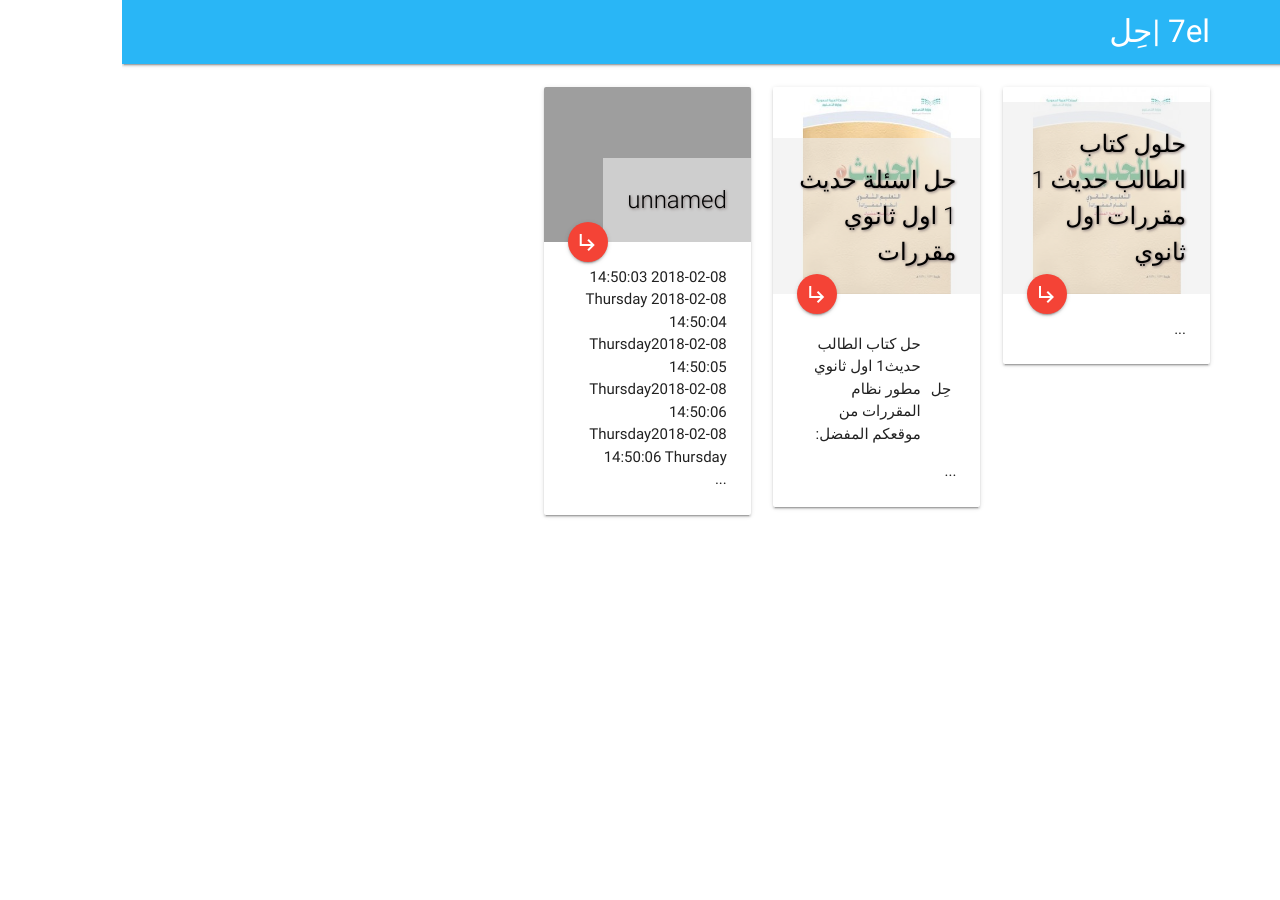
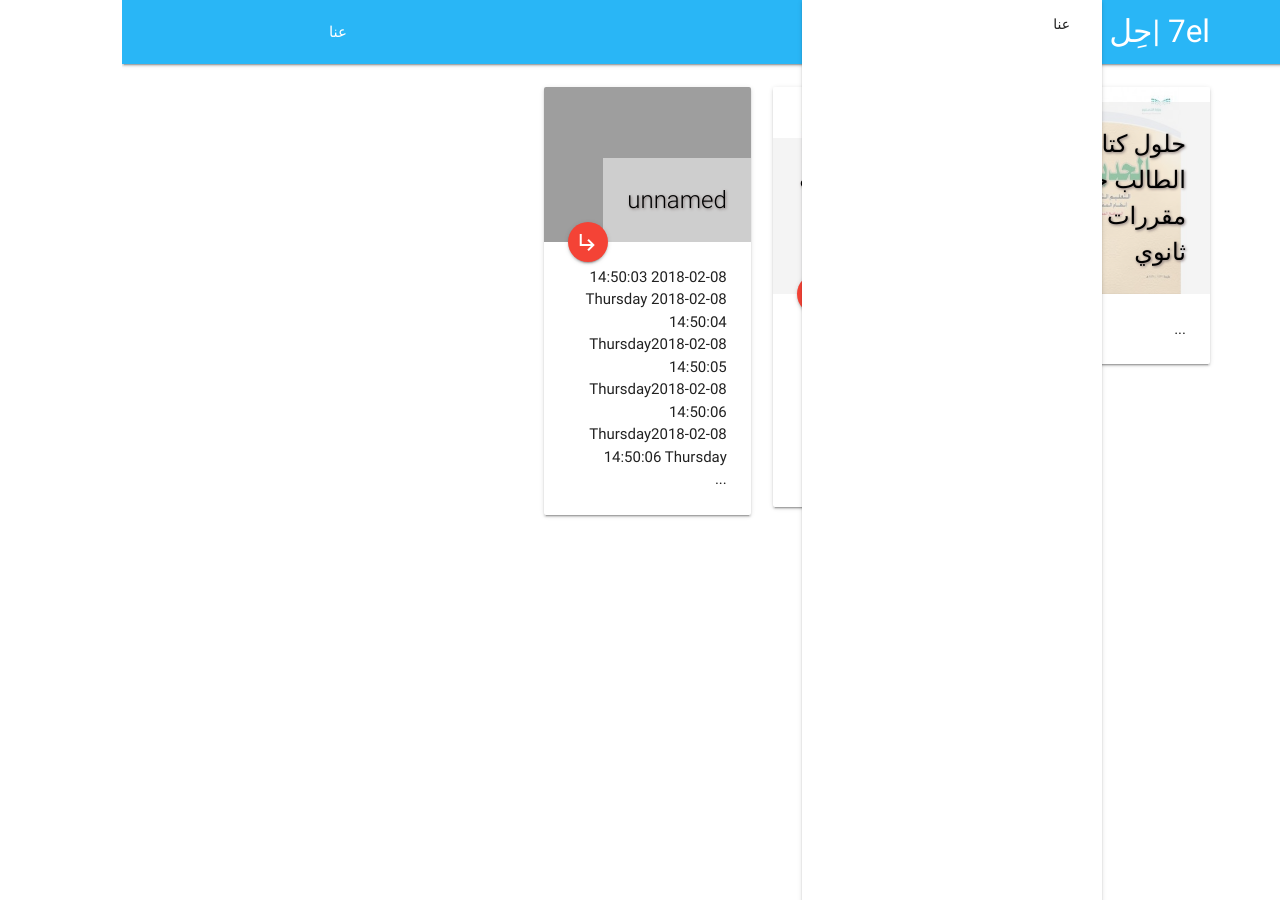
Before and after one commit to egyjs/el3zahaby.github.io-, a Jekyll site: the page built from index.html, in a window 1280 px wide. Built offline with Jekyll 4.4.1, drawn with Linux system fonts in a browser that asks for light colours; nearby versions of some CDN libraries.

Commit message:
add about page to header

```diff
--- a/_layouts/landing.html
+++ b/_layouts/landing.html
@@ -18,16 +18,16 @@
     <nav class="light-blue lighten-1" role="navigation">
         <div class="nav-wrapper container"><a id="logo-container" href="/" class="brand-logo">{{ site.name }}</a>
 
-            <!--
-                <ul class="right hide-on-med-and-down">
-                <li><a href="#">Navbar Link</a></li>
+
+            <ul class="right hide-on-med-and-down">
+                <li><a href="/عنا">عنا</a></li>
             </ul>
 
 
-               <ul id="nav-mobile" class="side-nav">
-                <li><a href="#">Navbar Link</a></li>
+            <ul id="nav-mobile" class="side-nav">
+                <li><a href="/عنا">عنا</a></li>
             </ul>
--->
+
             <a href="#" data-activates="nav-mobile" class="button-collapse"><i class="material-icons">menu</i></a>
         </div>
     </nav>
```
